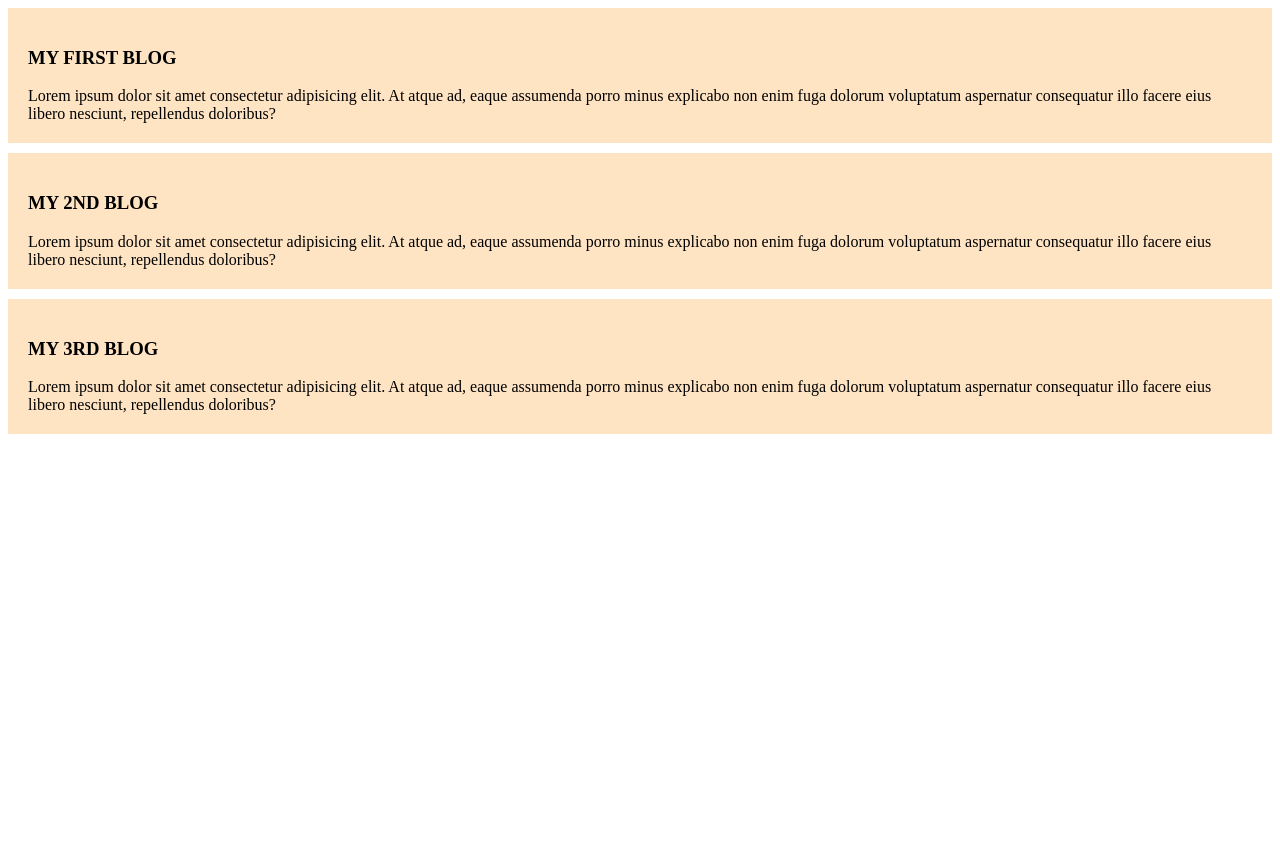
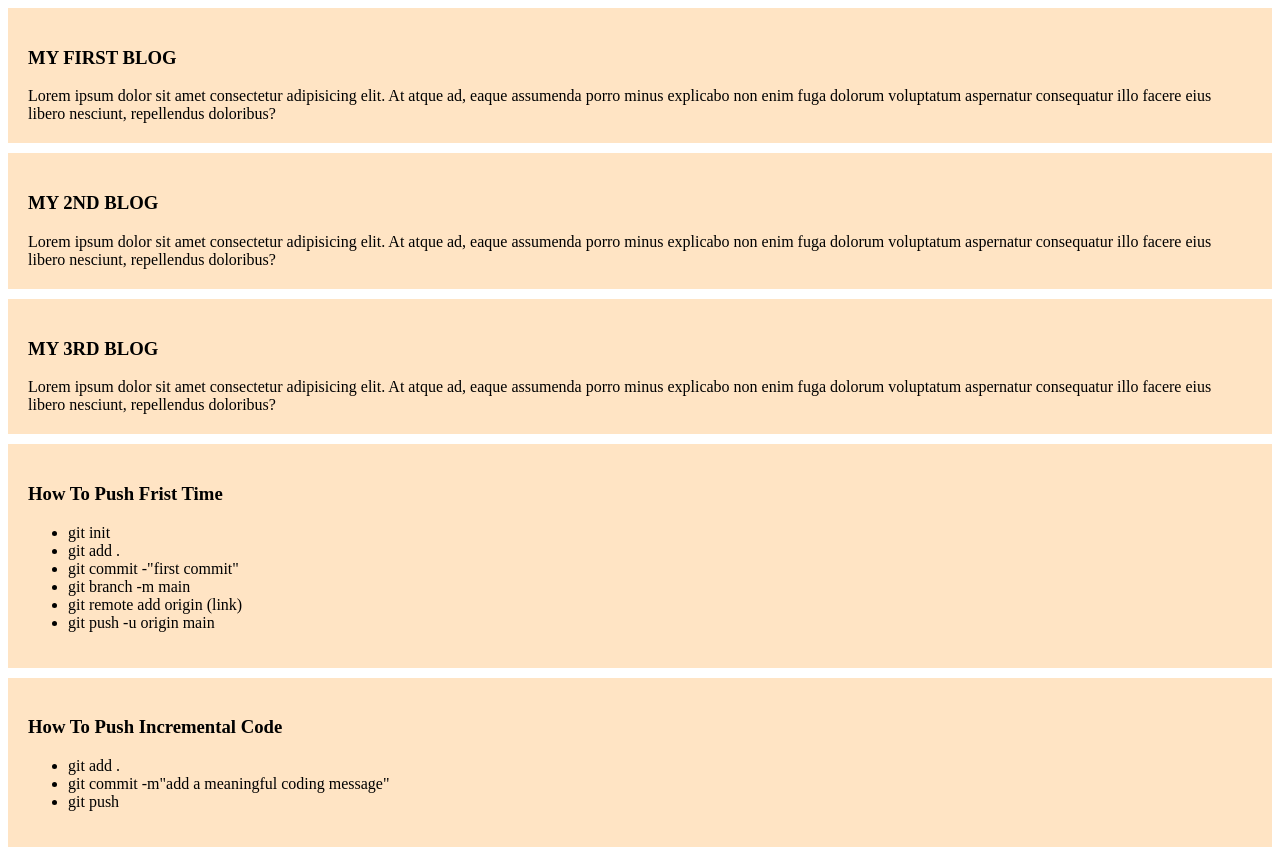
Before and after one commit to slrat-dev-99/second-trial, a plain HTML site: page index.html in a window 1280 px wide. Before the commit the page ends 800 px from the top, so only its background shows below. Drawn offline with Linux system fonts and the light colour scheme.

Commit message:
added how to push

```diff
--- a/index.html
+++ b/index.html
@@ -20,6 +20,25 @@
         <h3>MY 3RD BLOG</h3>
         Lorem ipsum dolor sit amet consectetur adipisicing elit. At atque ad, eaque assumenda porro minus explicabo non enim fuga dolorum voluptatum aspernatur consequatur illo facere eius libero nesciunt, repellendus doloribus?
     </div>
+    <div>
+        <h3>How To Push Frist Time </h3>
+        <ul>
+            <li>git init</li>
+            <li>git add .</li>
+            <li>git commit -"first commit"</li>
+            <li>git branch -m main</li>
+            <li>git remote add origin (link)</li>
+            <li>git push -u origin main</li>
+        </ul>
+    </div>
+    <div>
+        <h3>How To Push Incremental Code</h3>
+        <ul>
+            <li>git add .</li>
+            <li>git commit -m"add a meaningful coding message"</li>
+            <li>git push</li>
+        </ul>
+    </div>
 
 </body>
 </html>
```
